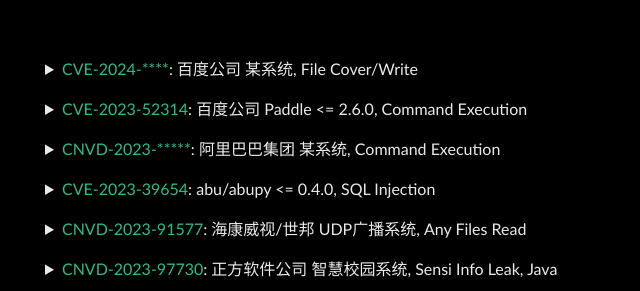
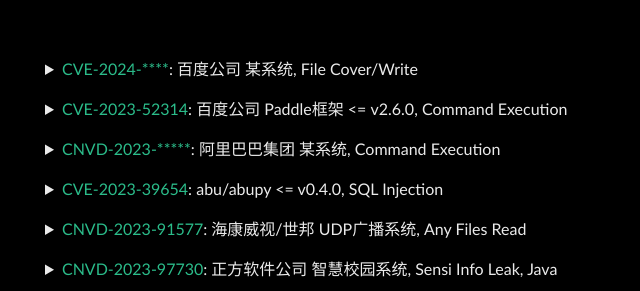
Before and after one commit to Leeyangee/leeyangee.github.io, a Jekyll site: the page built from _posts/1970-01-01-Common-Record.md, in a window 1280 px wide. Shown: the part 633-924 px from the top of the page, without its empty margins (147-787 px from the left). Built offline with Jekyll 4.4.1, drawn with Linux system fonts in a browser that asks for light colours.

Commit message:
Update 1970-01-01-Common-Record.md

```diff
--- a/_posts/1970-01-01-Common-Record.md
+++ b/_posts/1970-01-01-Common-Record.md
@@ -22,7 +22,7 @@
 </details><p></p>
 
 <details>
-            <summary><font color="#2bbc8a">CVE-2023-52314</font>: 百度公司 Paddle <= 2.6.0, Command Execution</summary>
+            <summary><font color="#2bbc8a">CVE-2023-52314</font>: 百度公司 Paddle框架 <= v2.6.0, Command Execution</summary>
       <pre><code>
 请关注厂商修复信息：<a id="rep">http://www.baidu.com</a>
       </code></pre>
@@ -36,7 +36,7 @@
 </details><p></p>
 
 <details>
-      <summary><font color="#2bbc8a">CVE-2023-39654</font>: abu/abupy <= 0.4.0, SQL Injection</summary>
+      <summary><font color="#2bbc8a">CVE-2023-39654</font>: abu/abupy <= v0.4.0, SQL Injection</summary>
       <pre><code>
 <a id="cve_addr">CVE-2023-39654</a>
 仓库地址: <a id="rep">https://github.com/bbfamily/abu</a>
```
